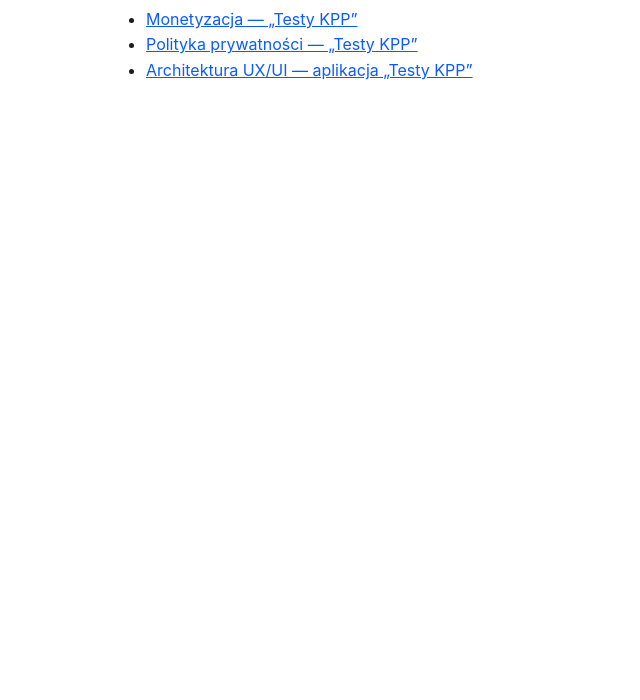
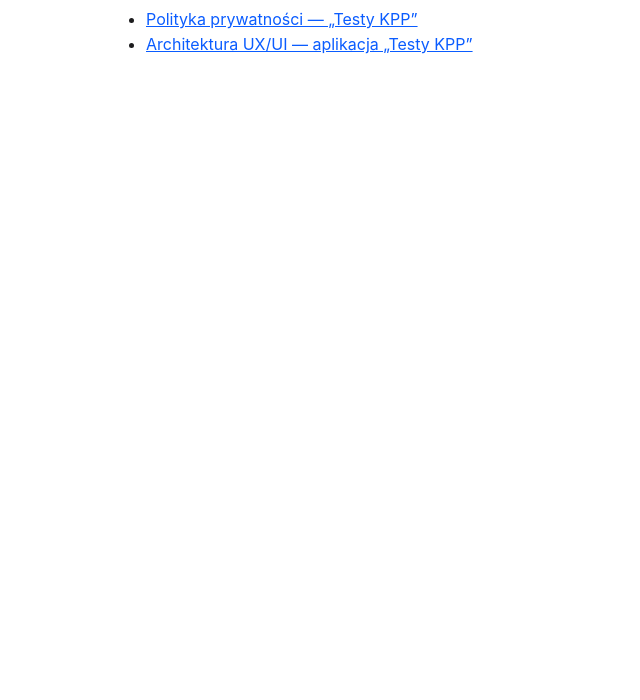
Before and after one commit to mboryczko/TestyKpp, a plain HTML site: page index.html in a window 1280 px wide. Shown: the part 100-800 px from the top of the page, without its empty margins (124-764 px from the left). Drawn offline with Linux system fonts and the light colour scheme.

Commit message:
Index: usunięty link do monetyzacji
Co-Authored-By: Claude Sonnet 5.5 <noreply@anthropic.com>

```diff
--- a/index.html
+++ b/index.html
@@ -5,4 +5,4 @@ main{max-width:820px;margin:0 auto;padding:24px 16px 64px}nav{font-size:14px;mar
 a{color:var(--acc)}h1,h2,h3{line-height:1.25}h2{margin-top:2em;border-bottom:1px solid var(--line);padding-bottom:.2em}
 table{border-collapse:collapse;display:block;overflow-x:auto}td,th{border:1px solid var(--line);padding:6px 10px;text-align:left}
 code{background:var(--code);padding:1px 5px;border-radius:4px;font-size:.9em}pre{background:var(--code);padding:12px;overflow-x:auto;border-radius:8px}pre code{padding:0;background:none}
-blockquote{border-left:3px solid var(--line);margin:0;padding-left:12px;color:var(--mut)}</style></head><body><main><h1>Testy KPP — dokumentacja</h1><ul><li><a href="monetyzacja.html">Monetyzacja — „Testy KPP”</a></li><li><a href="polityka-prywatnosci.html">Polityka prywatności — „Testy KPP”</a></li><li><a href="ux-architektura.html">Architektura UX/UI — aplikacja „Testy KPP”</a></li></ul></main></body></html>
+blockquote{border-left:3px solid var(--line);margin:0;padding-left:12px;color:var(--mut)}</style></head><body><main><h1>Testy KPP — dokumentacja</h1><ul><li><a href="polityka-prywatnosci.html">Polityka prywatności — „Testy KPP”</a></li><li><a href="ux-architektura.html">Architektura UX/UI — aplikacja „Testy KPP”</a></li></ul></main></body></html>
```
